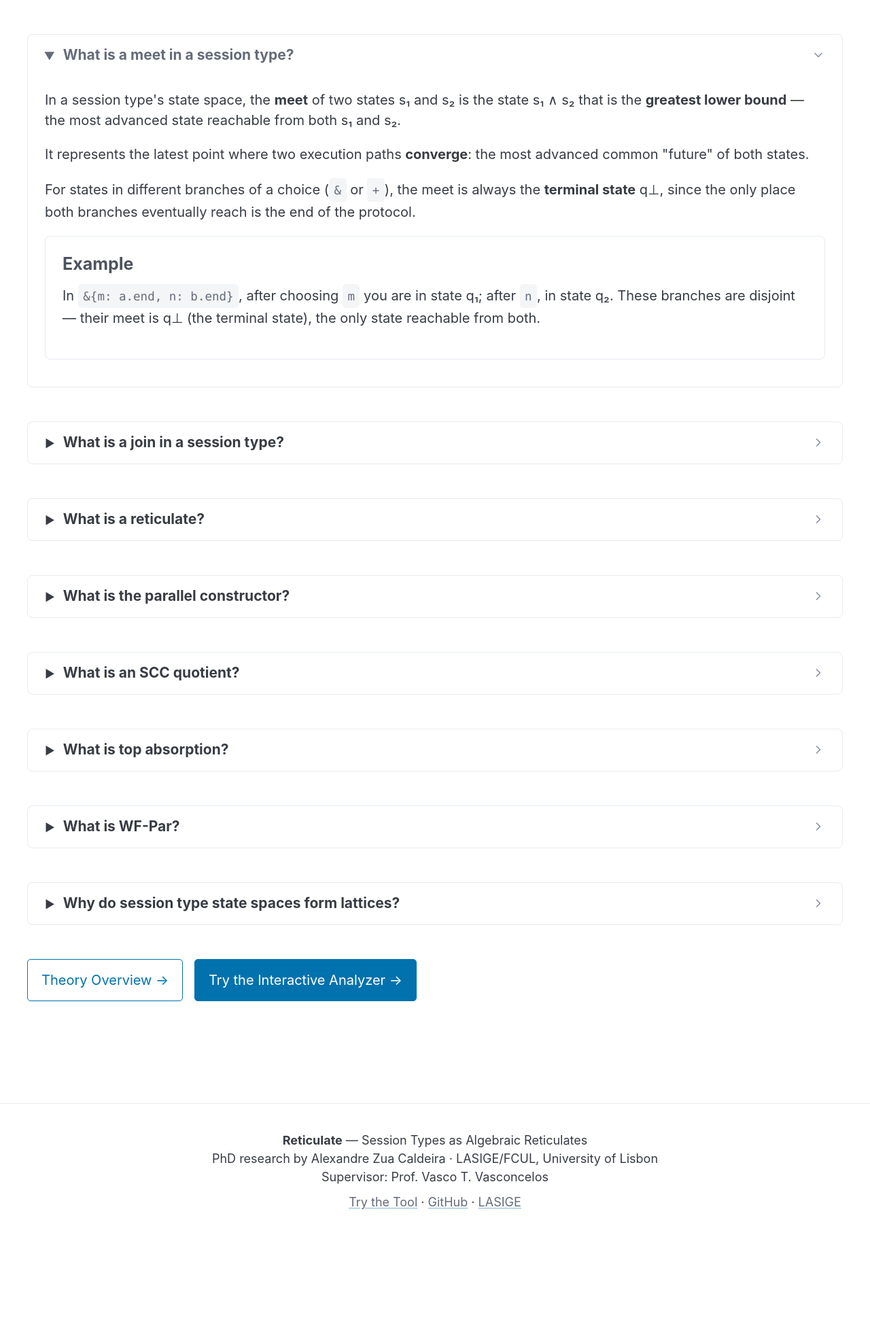
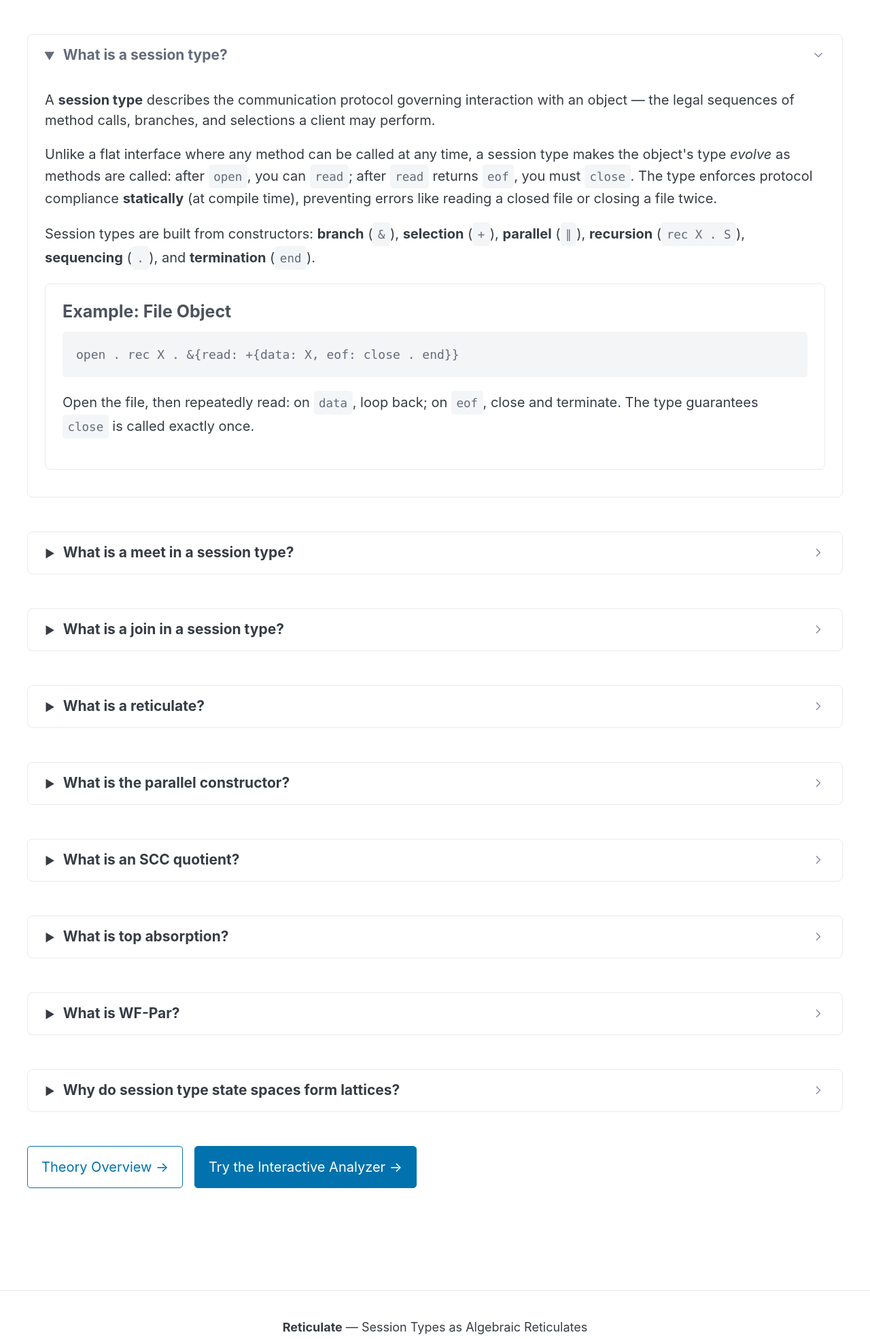
Before and after one commit to bica-tools/web-playground, a Python web app: template templates/faq.html in a window 1280 px wide. Shown: the part 206-2176 px from the top of the page at 68% size. Before the commit the page ends 1985 px from the top, so only its background shows below. Run offline with Jinja, Linux system fonts and the light colour scheme; the template is opened without the code that fills it, so the values that code supplies are empty; some libraries are stand-ins or nearby versions.

Commit message:
Add FAQ: What is a session type?
Protocol description for objects — types that evolve as methods
are called, enforcing correct usage at compile time.

Co-Authored-By: Claude Opus 4.6 <noreply@anthropic.com>

```diff
--- a/templates/faq.html
+++ b/templates/faq.html
@@ -13,6 +13,45 @@
 
     <section class="theory-section">
         <details open>
+            <summary><strong>What is a session type?</strong></summary>
+            <div class="faq-answer">
+                <p>
+                    A <strong>session type</strong> describes the communication protocol governing
+                    interaction with an object &mdash; the legal sequences of method calls, branches,
+                    and selections a client may perform.
+                </p>
+                <p>
+                    Unlike a flat interface where any method can be called at any time, a session type
+                    makes the object's type <em>evolve</em> as methods are called: after
+                    <code>open</code>, you can <code>read</code>; after <code>read</code> returns
+                    <code>eof</code>, you must <code>close</code>. The type enforces protocol
+                    compliance <strong>statically</strong> (at compile time), preventing errors like
+                    reading a closed file or closing a file twice.
+                </p>
+                <p>
+                    Session types are built from constructors:
+                    <strong>branch</strong> (<code>&amp;</code>),
+                    <strong>selection</strong> (<code>+</code>),
+                    <strong>parallel</strong> (<code>&parallel;</code>),
+                    <strong>recursion</strong> (<code>rec X . S</code>),
+                    <strong>sequencing</strong> (<code>.</code>), and
+                    <strong>termination</strong> (<code>end</code>).
+                </p>
+                <div class="theory-example">
+                    <h4>Example: File Object</h4>
+                    <pre><code>open . rec X . &amp;{read: +{data: X, eof: close . end}}</code></pre>
+                    <p>
+                        Open the file, then repeatedly read: on <code>data</code>, loop back;
+                        on <code>eof</code>, close and terminate. The type guarantees
+                        <code>close</code> is called exactly once.
+                    </p>
+                </div>
+            </div>
+        </details>
+    </section>
+
+    <section class="theory-section">
+        <details>
             <summary><strong>What is a meet in a session type?</strong></summary>
             <div class="faq-answer">
                 <p>
```
